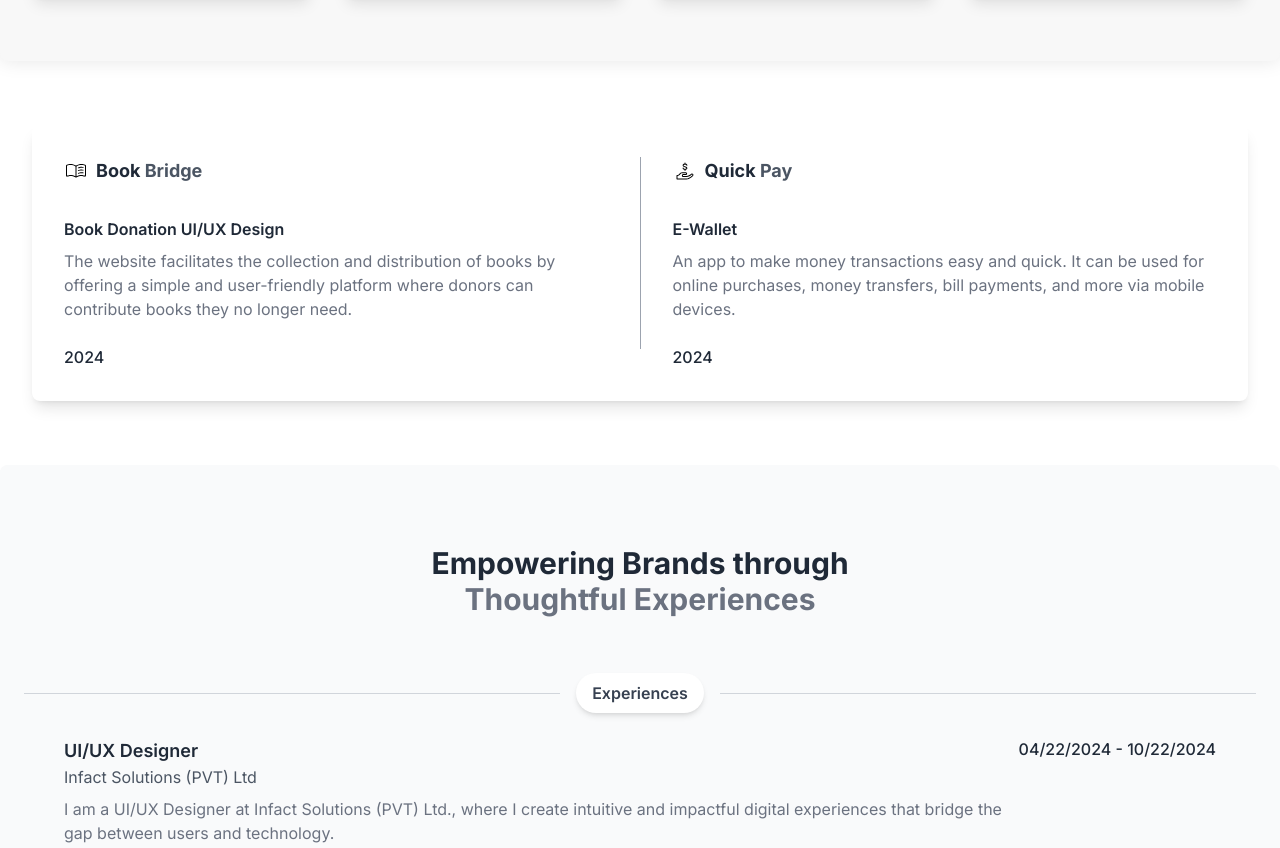
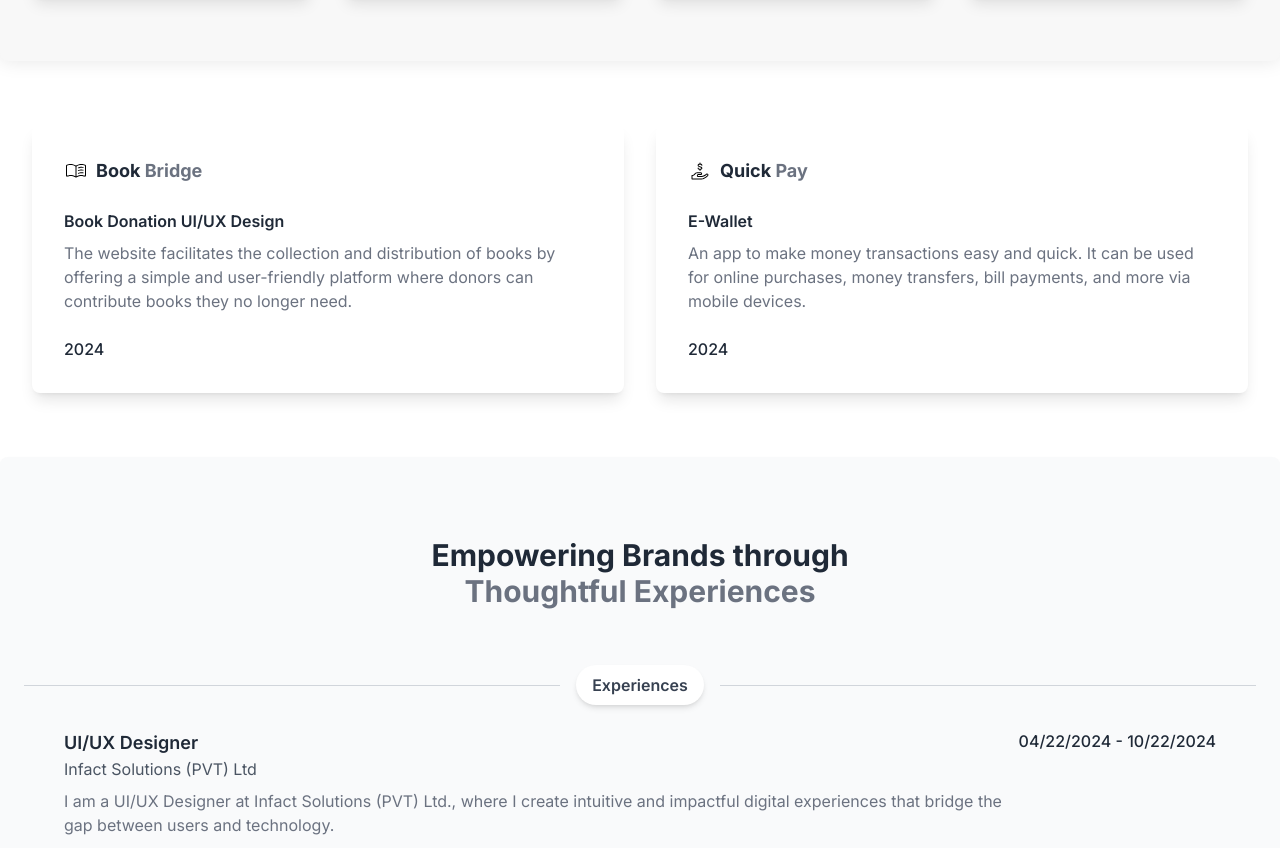
Before and after one commit to thathsaranivenurathnasuriya/my-portfolio-site, a plain HTML site: page index.html in a window 1280 px wide. Shown: the part 1466-2314 px from the top of the page. Drawn offline with nearby package versions, Linux system fonts and the light colour scheme.

Commit message:
update project card

```diff
--- a/index.html
+++ b/index.html
@@ -130,7 +130,7 @@
     <!-- Main Container -->
   <div class="w-full max-w-8xl mx-auto">
     <!-- Portfolio Section -->
-    <section class="bg-gray-50 rounded-full shadow-lg pt-20 p-16 text-center">
+    <section class="bg-gray-50 rounded-full shadow-xl pt-20 p-16 text-center">
       <!-- Profile Picture and Name -->
       <div class="flex items-center space-x-4 justify-center ml-auto">
         <!-- Profile Picture starting from the center -->
@@ -235,41 +235,36 @@
 
 
    <!-- Projects Section -->
-    <div class="max-w-8xl mx-auto mt-16 px-8">
-      <div class="max-w-8xl bg-white p-8 rounded-lg shadow-lg flex flex-col md:flex-row items-center md:items-start space-y-8 md:space-y-0">
+<div class="max-w-8xl mx-auto mt-16 px-8 grid grid-cols-1 md:grid-cols-2 gap-8">
 
   <!-- Project 1 -->
-        <a href="https://www.figma.com/design/4TknK7S9xO1jK0YUoOAJBL/Book-Bridge?node-id=0-1&t=INgH9Y4t9elbDMs1-1" target="_blank" class="flex-1 text-center md:text-left no-underline hover:no-underline">
-          <div class="flex items-center justify-center md:justify-start space-x-2 mb-8">
+  <a href="https://www.figma.com/design/4TknK7S9xO1jK0YUoOAJBL/Book-Bridge?node-id=0-1&t=INgH9Y4t9elbDMs1-1" target="_blank" class="block bg-white p-8 rounded-lg shadow-lg hover:shadow-xl hover:scale-105 hover:bg-gray-100 transform transition duration-300">
+    <div class="flex items-center space-x-2 mb-6">
       <img src="images/Book.svg" alt="Book Bridge Icon" class="w-6 h-6"> <!-- Replace with actual image path -->
-            <h2 class="text-lg font-bold text-gray-800">Book <span class="text-gray-600">Bridge</span></h2>
+      <h2 class="text-lg font-bold text-gray-800">Book <span class="text-gray-500">Bridge</span></h2>
     </div>
     <h3 class="text-md font-semibold text-gray-800">Book Donation UI/UX Design</h3>
     <p class="text-gray-500 mt-2">The website facilitates the collection and distribution of books by offering a simple and user-friendly platform where donors can contribute books they no longer need.</p>
     <p class="text-gray-800 font-medium mt-6">2024</p>
   </a>
 
-        <!-- Vertical Divider for Desktop -->
-        <div class="w-px bg-gray-400 h-48 mx-8 hidden md:block"></div>
-
-        <!-- Horizontal Divider for Mobile -->
-        <div class="h-px bg-gray-400 w-full mx-auto block md:hidden"></div>
 
   <!-- Project 2 -->
-        <a href="https://www.figma.com/design/2RMvc0Gk8puhTcN7gcJZZT/E-Wallet?node-id=0-1&t=GnMIULzoES9fpHMc-1" target="_blank" class="flex-1 text-center md:text-left no-underline hover:no-underline">
-          <div class="flex items-center justify-center md:justify-start space-x-2 mb-8">
+  <a href="https://www.figma.com/design/2RMvc0Gk8puhTcN7gcJZZT/E-Wallet?node-id=0-1&t=GnMIULzoES9fpHMc-1" target="_blank" class="block bg-white p-8 rounded-lg shadow-lg hover:shadow-xl hover:scale-105 hover:bg-gray-100 transform transition duration-300">
+    <div class="flex items-center space-x-2 mb-6">
       <img src="images/Ewallet.svg" alt="Quick Pay Icon" class="w-6 h-6"> <!-- Replace with actual image path -->
-            <h2 class="text-lg font-bold text-gray-800">Quick <span class="text-gray-600">Pay</span></h2>
+      <h2 class="text-lg font-bold text-gray-800">Quick <span class="text-gray-500">Pay</span></h2>
     </div>
     <h3 class="text-md font-semibold text-gray-800">E-Wallet</h3>
     <p class="text-gray-500 mt-2">An app to make money transactions easy and quick. It can be used for online purchases, money transfers, bill payments, and more via mobile devices.</p>
     <p class="text-gray-800 font-medium mt-6">2024</p>
   </a>
-      </div>
+
 </div>
 
+
    <!-- Main Container -->
-   <div class="max-w-8xl mx-auto mt-16 p-6 py-12 bg-gray-50 shadow-sm rounded-lg space-y-6">
+   <div class="max-w-8xl mx-auto mt-16 p-6 py-12 bg-gray-50 shadow-md rounded-lg space-y-6">
 
     <!-- Title Section -->
     <div class="text-center py-8">
@@ -301,8 +296,9 @@
   </div>
     <!-- Main Container -->
     <div class="w-full max-w-8xl pt-6 mx-auto">
+
       <!-- Portfolio Section -->
-      <section class="bg-gray-50 rounded-t-full shadow-lg pt-8 p-16 text-center">
+      <section class="bg-gray-50 rounded-t-full pt-8 p-16 text-center">
         <div class="flex items-center space-x-4 justify-center ml-auto">
           <!-- Profile Picture starting from the center -->
           <div class="w-32 h-32 rounded-full overflow-hidden shadow-lg">
```
Lines whose indentation alone changed are shown as unchanged.
